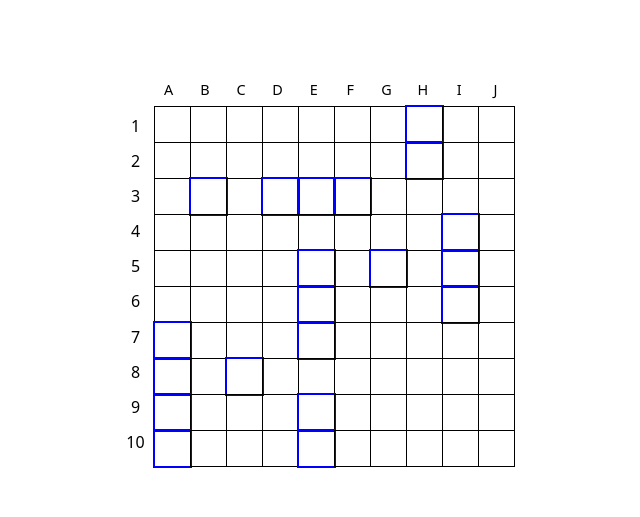
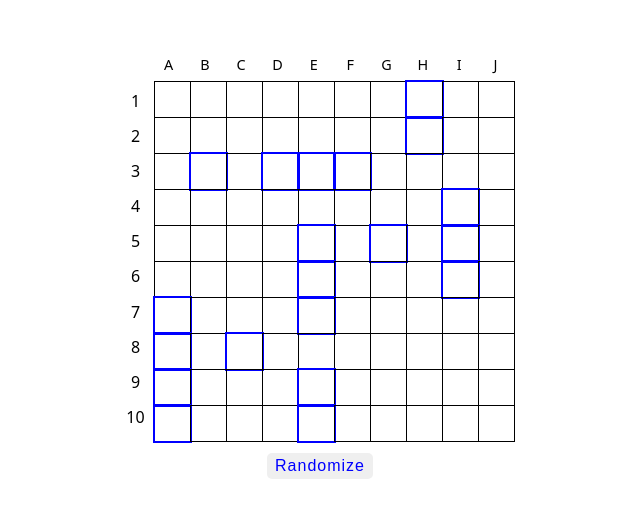
Before and after one commit to ZachTheMighty/battleship, a website built with webpack: page src/index.html in a window 1280 px wide. Shown: the part 127-644 px from the top of the page, without its empty margins (320-960 px from the left). Built offline with nearby package versions, Linux system fonts and the light colour scheme.

Commit message:
add: static randomize button

```diff
--- a/src/index.css
+++ b/src/index.css
@@ -55,10 +55,6 @@ body {
   outline: 2px solid blue;
 }
 
-.no-ships {
-  /*   background-color: gray; */
-}
-
 .numbers {
   display: flex;
   flex-flow: column nowrap;
@@ -70,3 +66,19 @@ body {
 .y-coordinates {
   flex: 1;
 }
+
+.randomize-div {
+  display: flex;
+  justify-content: center;
+  align-items: center;
+  padding: 12px;
+}
+
+.randomize-button {
+  padding: 4px 8px;
+  border: 0;
+  letter-spacing: 1px;
+  font-size: 1rem;
+  color: blue;
+  border-radius: 5px;
+}
--- a/src/modules/views/player_view.js
+++ b/src/modules/views/player_view.js
@@ -30,7 +30,16 @@ export default class {
     this.wrapper.classList.add("wrapper");
     this.wrapper.append(this.numsDiv, this.grid);
 
-    this.app.append(this.alphabetDiv, this.wrapper);
+    this.randomizeDiv = document.createElement("div");
+    this.randomizeDiv.classList.add("randomize-div");
+
+    this.randomizeButton = document.createElement("button");
+    this.randomizeButton.classList.add("randomize-button");
+    this.randomizeButton.textContent = "Randomize";
+
+    this.randomizeDiv.append(this.randomizeButton);
+
+    this.app.append(this.alphabetDiv, this.wrapper, this.randomizeDiv);
     document.body.append(this.app);
   }
 
```
